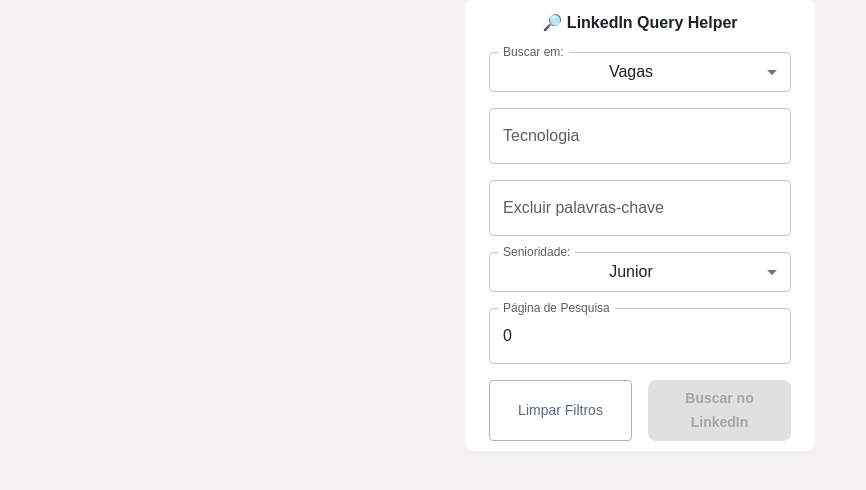
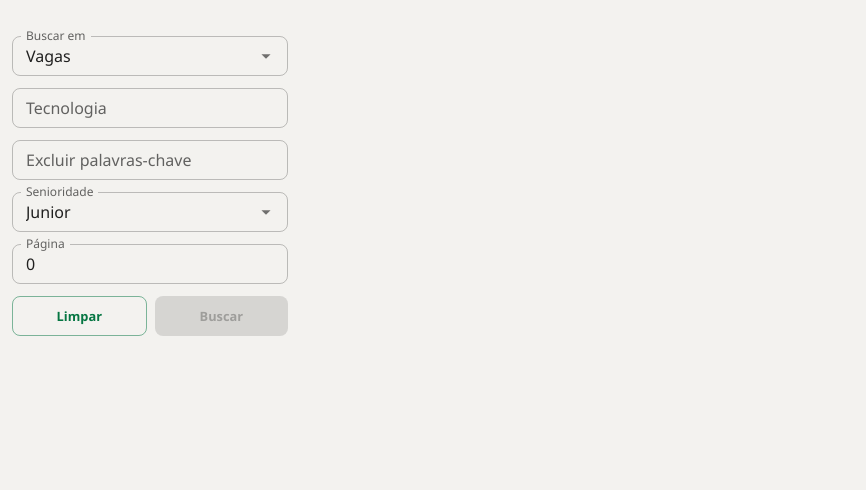
Before and after one commit to solebellsBEACH/linkedin-search, a React (Create React App) app: page / in a window 1280 px wide. Shown: the top 490 px of the page, without its empty margins (0-866 px from the left). Built offline with nearby package versions, Linux system fonts and the light colour scheme; no server answers; some icons are missing.

Commit message:
feat: improving form fields consistency

```diff
--- a/package.json
+++ b/package.json
@@ -5,6 +5,7 @@
   "dependencies": {
     "@emotion/react": "^11.14.0",
     "@emotion/styled": "^11.14.1",
+    "@mui/icons-material": "^7.2.0",
     "@mui/material": "^7.2.0",
     "@testing-library/jest-dom": "^5.16.5",
     "@testing-library/react": "^13.4.0",
--- a/src/App.css
+++ b/src/App.css
@@ -1,70 +1,31 @@
-.App {
-    color: white;
-    text-align: center;
+body {
+  margin: 0;
+  padding: 0;
+  width: 300px;
+  min-width: 300px;
+  max-width: 300px;
+  overflow-x: hidden;
 }
 
-body{
-  display: flex;
-  justify-content: center;
-  align-items: center;
-
-  background-color: #81b7d4;
+#root {
+  width: 100%;
+  box-sizing: border-box;
 }
 
-.container {
-  width: 350px;
-  padding: 10px 30px;
-  font-family: Arial, sans-serif;
-  background-color: #f7f9fa;
-  border-radius: 8px;
+/* Estilo para scrollbar */
+::-webkit-scrollbar {
+  width: 6px;
 }
 
-.title {
-  margin-bottom: 16px;
-  font-size: 16px;
-  font-weight: 600;
-  text-align: center;
+::-webkit-scrollbar-track {
+  background: transparent;
 }
 
-
-.button {
-  width: 100%;
-  margin-top: 16px;
-  padding: 10px;
-  background-color: #0072b1;
-  color: #fff;
-  border: none;
-  border-radius: 6px;
-  cursor: pointer;
-  font-weight: 600;
-  transition: background 0.2s;
+::-webkit-scrollbar-thumb {
+  background: #888;
+  border-radius: 3px;
 }
 
-.button:hover {
-  background-color: #005f90;
+::-webkit-scrollbar-thumb:hover {
+  background: #666;
 }
-
-.button:disabled {
-  background-color: #a0aec0;
-  cursor: not-allowed;
-  opacity: 0.6;
-}
-
-
-nav {
-  margin-bottom: 10px;
-}
-
-nav button {
-  margin-right: 8px;
-  padding: 6px 12px;
-  border: none;
-  background: #eee;
-  cursor: pointer;
-  border-radius: 4px;
-}
-
-nav button.active {
-  background: #0073b1;
-  color: white;
-}
--- a/src/App.tsx
+++ b/src/App.tsx
@@ -1,37 +1,56 @@
-import { ThemeProvider, CssBaseline, Container, Box, Typography, Button } from '@mui/material';
+import React, { useState, useEffect } from 'react';
+import { ThemeProvider, CssBaseline, Box, IconButton } from '@mui/material';
+import Brightness4Icon from '@mui/icons-material/Brightness4';
+import Brightness7Icon from '@mui/icons-material/Brightness7';
 import { TecnicalForm } from './components/TecnicalForm';
-import theme from './theme/theme';
+import { lightTheme, darkTheme } from './theme';
+import './App.css';
 
-export default function App() {
+function App() {
+  const [isDarkMode, setIsDarkMode] = useState(() => {
+    const saved = localStorage.getItem('darkMode');
+    return saved ? JSON.parse(saved) : false;
+  });
+
+  useEffect(() => {
+    localStorage.setItem('darkMode', JSON.stringify(isDarkMode));
+  }, [isDarkMode]);
+
   return (
-    <ThemeProvider theme={theme}>
+    <ThemeProvider theme={isDarkMode ? darkTheme : lightTheme}>
       <CssBaseline />
       <Box
         sx={{
+          width: '300px', // Tamanho padrão para popups de extensão
+          padding: '12px',
+          position: 'relative',
           bgcolor: 'background.default',
-          minHeight: '100vh',
-          display: 'flex',
-          justifyContent: 'center',
-          alignItems: 'start',
+          transition: 'all 0.3s ease-in-out',
+          '& *': { // Garante que nenhum elemento filho ultrapasse a largura
+            maxWidth: '100%',
+            boxSizing: 'border-box'
+          }
         }}
       >
-        <Container
-          maxWidth="xs"
+        <IconButton
+          onClick={() => setIsDarkMode(!isDarkMode)}
           sx={{
-            bgcolor: 'background.paper',
-            borderRadius: 2,
-            padding: '10px 30px',
-            fontFamily: 'Arial, sans-serif',
-            width: 350,
-            textAlign: 'center',
+            position: 'absolute',
+            right: 4,
+            top: 4,
+            padding: '4px',
+            color: 'text.primary',
           }}
+          size="small"
         >
-          <Typography variant="h6" className="title" sx={{ mb: 2 }}>
-            🔎 LinkedIn Query Helper
-          </Typography>
+          {isDarkMode ? <Brightness7Icon fontSize="small" /> : <Brightness4Icon fontSize="small" />}
+        </IconButton>
+        <Box sx={{ mt: 3 }}>
           <TecnicalForm />
-        </Container>
+        </Box>
       </Box>
     </ThemeProvider>
   );
 }
+
+export default App;
--- a/src/components/TecnicalForm/index.tsx
+++ b/src/components/TecnicalForm/index.tsx
@@ -2,13 +2,31 @@
 import { useForm, Controller } from 'react-hook-form';
 import { DeveloperFormValues } from '../../shared/types/developer';
 import { onSubmit, seniorityMap } from '../../shared/utils/query';
-import { Button, Stack, Autocomplete, TextField, Divider } from '@mui/material';
+import {
+  Button,
+  Stack,
+  Autocomplete,
+  TextField,
+  Divider,
+  Box,
+  CircularProgress
+} from '@mui/material';
 import { personalQuery } from '../../shared/personalQuery';
 
 const Select = lazy(() => import('../select').then(mod => ({ default: mod.Select })));
 const Input = lazy(() => import('../input').then(mod => ({ default: mod.Input })));
 
 const techSuggestions = ['React', 'Angular', 'Vue', 'QA', 'Frontend', 'Node.js'];
+const tabOptions = [
+  { label: 'Vagas', value: 'jobs' },
+  { label: 'Publicações', value: 'content' }
+];
+const seniorityOptions = [
+  { label: 'Estágio', value: 'Estágio' },
+  { label: 'Junior', value: 'Junior' },
+  { label: 'Pleno', value: 'Pleno' },
+  { label: 'Senior', value: 'Senior' }
+];
 
 export function TecnicalForm() {
   const [isJobsTab, setIsJobsTab] = useState<boolean | null>(null);
@@ -43,8 +61,7 @@
     return () => window.removeEventListener('keydown', handleKeyDown);
   }, [handleSubmit]);
 
-  const isFormFilled =
-    values.tab && values.tech?.trim() && values.skip !== undefined;
+  const isFormFilled = values.tab && values.tech?.trim() && values.skip !== undefined;
 
   function handleUseCurrentQuery() {
     personalQuery.getQueryParams().then(({ raw, formatted }) => {
@@ -71,16 +88,34 @@
     });
   }
 
+  const autocompleteStyles = {
+    '& .MuiOutlinedInput-root': {
+      '&:hover fieldset': {
+        borderColor: 'primary.main',
+      }
+    }
+  };
+
   return (
-    <Suspense fallback={<div>Carregando formulário...</div>}>
-      <form onSubmit={handleSubmit(onSubmit)}>
-        <Stack spacing={2}>
+    <Suspense fallback={
+      <Box sx={{ display: 'flex', justifyContent: 'center', p: 2 }}>
+        <CircularProgress size={24} />
+      </Box>
+    }>
+      <form onSubmit={handleSubmit(onSubmit)} style={{ width: '100%' }}>
+        <Stack spacing={1.5} sx={{ width: '100%' }}>
           {isJobsTab && (
             <Button
               variant="contained"
               color="secondary"
               onClick={handleUseCurrentQuery}
-              sx={{ fontWeight: 600, borderRadius: 2, '&:hover': { bgcolor: 'secondary.dark' } }}
+              size="small"
+              fullWidth
+              sx={{
+                fontSize: '0.8rem',
+                py: 1,
+                mb: 0.5
+              }}
             >
               Usar pesquisa atual
             </Button>
@@ -90,10 +125,24 @@
             name="tab"
             control={control}
             render={({ field }) => (
-              <Select label="Buscar em:" {...field} value={field.value ?? 'jobs'}>
-                <option value="jobs">Vagas</option>
-                <option value="content">Publicações</option>
-              </Select>
+              <Autocomplete
+                value={tabOptions.find(option => option.value === field.value) || null}
+                onChange={(_, newValue) => field.onChange(newValue?.value || 'jobs')}
+                options={tabOptions}
+                getOptionLabel={(option) => option.label}
+                renderInput={(params) => (
+                  <TextField
+                    {...params}
+                    label="Buscar em"
+                    size="small"
+                  />
+                )}
+                disableClearable
+                ListboxProps={{
+                  style: { maxHeight: '200px' }
+                }}
+                sx={autocompleteStyles}
+              />
             )}
           />
 
@@ -107,8 +156,17 @@
                 inputValue={field.value ?? ''}
                 onInputChange={(_, newValue) => field.onChange(newValue)}
                 renderInput={(params) => (
-                  <TextField {...params} label="Tecnologia" placeholder="React, QA, Frontend..." />
+                  <TextField
+                    {...params}
+                    label="Tecnologia"
+                    placeholder="React, QA, Frontend..."
+                    size="small"
+                  />
                 )}
+                ListboxProps={{
+                  style: { maxHeight: '200px' }
+                }}
+                sx={autocompleteStyles}
               />
             )}
           />
@@ -117,11 +175,23 @@
             name="exclude"
             control={control}
             render={({ field }) => (
-              <Input
-                label="Excluir palavras-chave"
-                placeholder="Ex: estágio, júnior"
-                {...field}
-                value={field.value ?? ''}
+              <Autocomplete
+                freeSolo
+                options={[]}
+                inputValue={field.value ?? ''}
+                onInputChange={(_, newValue) => field.onChange(newValue)}
+                renderInput={(params) => (
+                  <TextField
+                    {...params}
+                    label="Excluir palavras-chave"
+                    placeholder="Ex: estágio, júnior"
+                    size="small"
+                  />
+                )}
+                ListboxProps={{
+                  style: { maxHeight: '200px' }
+                }}
+                sx={autocompleteStyles}
               />
             )}
           />
@@ -132,12 +202,24 @@
                 name="seniority"
                 control={control}
                 render={({ field }) => (
-                  <Select label="Senioridade:" {...field} value={field.value ?? 'Junior'}>
-                    <option value="Estágio">Estágio</option>
-                    <option value="Junior">Junior</option>
-                    <option value="Pleno">Pleno</option>
-                    <option value="Senior">Senior</option>
-                  </Select>
+                  <Autocomplete
+                    value={seniorityOptions.find(option => option.value === field.value) || null}
+                    onChange={(_, newValue) => field.onChange(newValue?.value || 'Junior')}
+                    options={seniorityOptions}
+                    getOptionLabel={(option) => option.label}
+                    renderInput={(params) => (
+                      <TextField
+                        {...params}
+                        label="Senioridade"
+                        size="small"
+                      />
+                    )}
+                    disableClearable
+                    ListboxProps={{
+                      style: { maxHeight: '200px' }
+                    }}
+                    sx={autocompleteStyles}
+                  />
                 )}
               />
 
@@ -145,12 +227,15 @@
                 name="skip"
                 control={control}
                 render={({ field }) => (
-                  <Input
-                    label="Página de Pesquisa"
+                  <TextField
+                    label="Página"
                     placeholder="0"
                     type="number"
+                    size="small"
+                    fullWidth
                     {...field}
                     value={field.value ?? 0}
+                    sx={autocompleteStyles}
                   />
                 )}
               />
@@ -158,37 +243,30 @@
           )}
 
           {values.tab === 'content' && (
-            <Divider textAlign="center" sx={{ mt: 2, mb: 1 }}>
-              Configuração para Publicações
-            </Divider>
+            <Divider sx={{ my: 0.5 }}>Publicações</Divider>
           )}
 
-          <Stack direction="row" spacing={2} justifyContent="space-between" mt={1}>
+          <Stack direction="row" spacing={1} sx={{ mt: 0.5 }}>
             <Button
               onClick={handleClear}
               variant="outlined"
               color="secondary"
-              sx={{
-                flex: 1,
-                fontWeight: 500,
-                '&:hover': { bgcolor: 'secondary.light' },
-              }}
+              size="small"
+              fullWidth
+              sx={{ fontSize: '0.8rem', py: 1 }}
             >
-              Limpar Filtros
+              Limpar
             </Button>
             <Button
               type="submit"
               variant="contained"
               color="primary"
-              sx={{
-                flex: 1,
-                fontWeight: 600,
-                borderRadius: 2,
-                '&:hover': { bgcolor: 'primary.dark' },
-              }}
+              size="small"
+              fullWidth
+              sx={{ fontSize: '0.8rem', py: 1 }}
               disabled={!isFormFilled}
             >
-              Buscar no LinkedIn
+              Buscar
             </Button>
           </Stack>
         </Stack>
--- a/src/components/input.tsx
+++ b/src/components/input.tsx
@@ -1,29 +1,28 @@
-import { TextField } from '@mui/material';
-import React, { forwardRef, HTMLInputTypeAttribute } from 'react';
+import React from 'react';
+import { TextField, TextFieldProps } from '@mui/material';
 
-type InputProps = {
+interface InputProps extends Omit<TextFieldProps, 'variant'> {
   label: string;
-  value?: any;
-  onChange?: (val: any) => void;
-  placeholder?: string;
-  type?: HTMLInputTypeAttribute;
-  color?: 'primary' | 'secondary' | 'error' | 'info' | 'success' | 'warning';
-} & Omit<React.InputHTMLAttributes<HTMLInputElement>, 'onChange' | 'value'>;
+}
 
-export const Input = forwardRef<HTMLInputElement, InputProps>(
-  ({ label, value, onChange, placeholder, type = 'text', color = 'primary', ...rest }, ref) => (
+export function Input({ label, ...props }: InputProps) {
+  return (
     <TextField
+      label={label}
+      variant="outlined"
+      size="small"
       fullWidth
-      label={label}
-      value={value}
-      inputRef={ref}
-      onChange={e => onChange?.(e.target.value)}
-      placeholder={placeholder}
-      type={type}
-      variant="outlined"
-      color={color}
+      sx={{
+        '& .MuiOutlinedInput-root': {
+          '&:hover fieldset': {
+            borderColor: 'primary.main',
+          },
+          '& fieldset': {
+            borderRadius: 1,
+          }
+        }
+      }}
+      {...props}
     />
-  )
-);
-
-Input.displayName = 'Input';
+  );
+}
--- a/src/components/select.tsx
+++ b/src/components/select.tsx
@@ -1,49 +1,52 @@
-// src/components/Select.tsx
-import {
-  FormControl,
-  InputLabel,
-  MenuItem,
-  Select as MUISelect,
-  SelectChangeEvent,
-} from '@mui/material';
-import React, { forwardRef } from 'react';
+import React from 'react';
+import { Autocomplete, TextField } from '@mui/material';
 
-type SelectProps = {
+interface SelectProps {
   label: string;
-  value?: string;
-  onChange?: (val: string) => void;
+  value: string;
+  onChange: (value: string) => void;
   children: React.ReactNode;
-};
+}
 
-export const Select = forwardRef<HTMLSelectElement, SelectProps>(
-  ({ label, value = '', onChange, children }, ref) => (
-    <FormControl fullWidth size="small">
-      <InputLabel>{label}</InputLabel>
-      <MUISelect
-        inputRef={ref}
-        value={value}
-        label={label}
-        onChange={(e: SelectChangeEvent<string>) => {
-          if (onChange) onChange(e.target.value);
-        }}
-      >
-        {/* Transformar <option> em <MenuItem> */}
-        {React.Children.map(children, child => {
-          if (
-            React.isValidElement(child) &&
-            typeof child.props.value === 'string'
-          ) {
-            return (
-              <MenuItem value={child.props.value}>
-                {child.props.children}
-              </MenuItem>
-            );
+export function Select({ label, value, onChange, children }: SelectProps) {
+  // Converter options de children
+  const options = React.Children.map(children, (child) => {
+    if (React.isValidElement(child) && child.type === 'option') {
+      return {
+        label: child.props.children,
+        value: child.props.value
+      };
+    }
+    return null;
+  }).filter(Boolean);
+
+  return (
+    <Autocomplete
+      value={options.find(option => option.value === value) || null}
+      onChange={(_, newValue) => {
+        onChange(newValue?.value || '');
+      }}
+      options={options}
+      getOptionLabel={(option) => option.label}
+      renderInput={(params) => (
+        <TextField
+          {...params}
+          label={label}
+          size="small"
+          fullWidth
+        />
+      )}
+      disableClearable
+      ListboxProps={{
+        style: { maxHeight: '200px' }
+      }}
+      sx={{
+        '& .MuiOutlinedInput-root': {
+          '&:hover fieldset': {
+            borderColor: 'primary.main',
           }
-          return null;
-        })}
-      </MUISelect>
-    </FormControl>
-  )
-);
-
-Select.displayName = 'Select';
+        }
+      }}
+    />
+  );
+}
--- /dev/null
+++ b/src/theme/index.ts
@@ -0,0 +1,111 @@
+import { createTheme } from '@mui/material/styles';
+
+export const lightTheme = createTheme({
+  palette: {
+    mode: 'light',
+    primary: {
+      main: '#0A66C2', // LinkedIn blue
+      light: '#0d84ff',
+      dark: '#004182',
+    },
+    secondary: {
+      main: '#057642', // Professional green
+      light: '#06a35c',
+      dark: '#045530',
+    },
+    background: {
+      default: '#f3f2ef',
+      paper: '#ffffff',
+    },
+  },
+  typography: {
+    fontFamily: '"Segoe UI", Roboto, "Helvetica Neue", Arial, sans-serif',
+    button: {
+      textTransform: 'none',
+      fontWeight: 600,
+    },
+  },
+  shape: {
+    borderRadius: 8,
+  },
+  components: {
+    MuiButton: {
+      styleOverrides: {
+        root: {
+          padding: '8px 16px',
+          transition: 'all 0.2s ease-in-out',
+          '&:hover': {
+            transform: 'translateY(-1px)',
+            boxShadow: '0 4px 8px rgba(0,0,0,0.1)',
+          },
+        },
+      },
+    },
+    MuiTextField: {
+      styleOverrides: {
+        root: {
+          '& .MuiOutlinedInput-root': {
+            '&:hover fieldset': {
+              borderColor: '#0A66C2',
+            },
+          },
+        },
+      },
+    },
+  },
+});
+
+export const darkTheme = createTheme({
+  palette: {
+    mode: 'dark',
+    primary: {
+      main: '#0A66C2',
+      light: '#0d84ff',
+      dark: '#004182',
+    },
+    secondary: {
+      main: '#06a35c',
+      light: '#08cc74',
+      dark: '#045530',
+    },
+    background: {
+      default: '#1a1a1a',
+      paper: '#242424',
+    },
+  },
+  typography: {
+    fontFamily: '"Segoe UI", Roboto, "Helvetica Neue", Arial, sans-serif',
+    button: {
+      textTransform: 'none',
+      fontWeight: 600,
+    },
+  },
+  shape: {
+    borderRadius: 8,
+  },
+  components: {
+    MuiButton: {
+      styleOverrides: {
+        root: {
+          padding: '8px 16px',
+          transition: 'all 0.2s ease-in-out',
+          '&:hover': {
+            transform: 'translateY(-1px)',
+            boxShadow: '0 4px 8px rgba(0,0,0,0.2)',
+          },
+        },
+      },
+    },
+    MuiTextField: {
+      styleOverrides: {
+        root: {
+          '& .MuiOutlinedInput-root': {
+            '&:hover fieldset': {
+              borderColor: '#0A66C2',
+            },
+          },
+        },
+      },
+    },
+  },
+});
```
Also changed, not shown: 2 other files (tests, documents, lock files or other folders).
